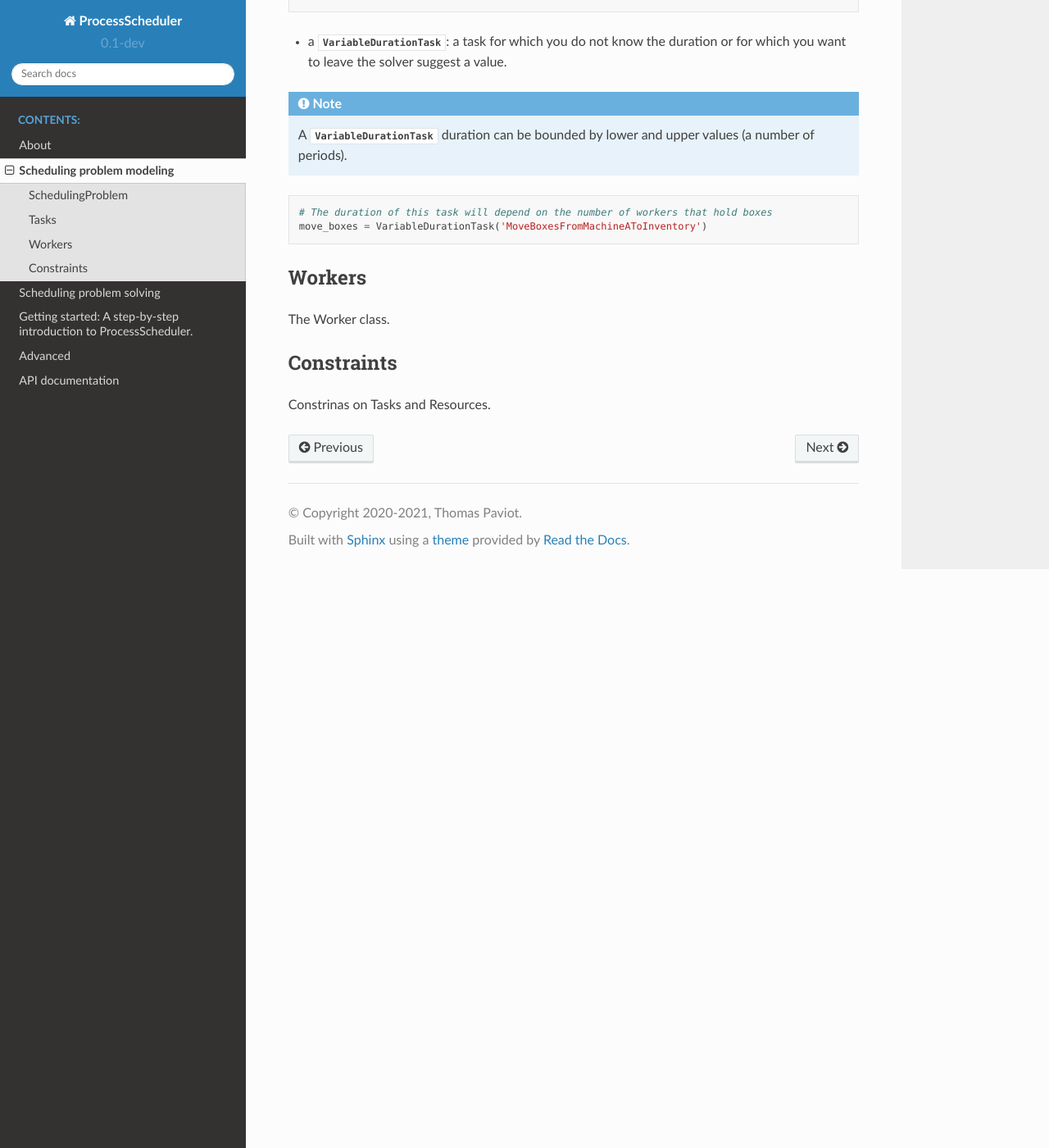
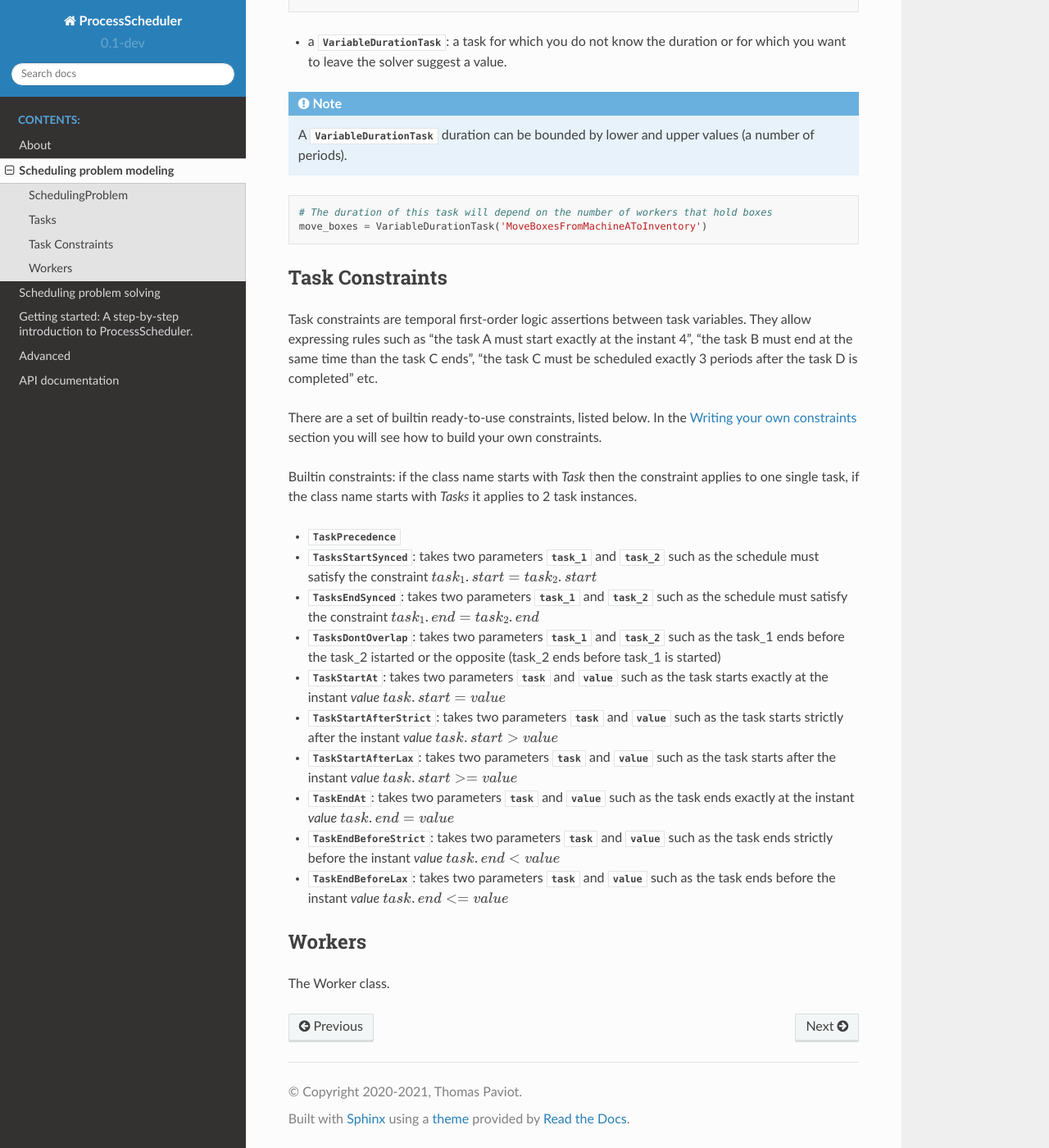
Before and after one commit to tpaviot/ProcessScheduler, a Sphinx documentation site: the page built from doc/modeling.rst, in a window 1280 px wide and 1400 px high, scrolled down 1789 px. Shown: the whole window at 82% size. Built offline with Sphinx 7.4.7 and the Read the Docs theme 2.0.0, drawn with Linux system fonts in a browser that asks for light colours; some of the changed text lies outside the part shown.

Commit message:
Doc update

```diff
--- a/doc/advanced.rst
+++ b/doc/advanced.rst
@@ -1,5 +1,7 @@
 Advanced
 ========
 
+.. _advanced-constraints:
+
 Writing your own constraints
 ----------------------------
--- a/doc/modeling.rst
+++ b/doc/modeling.rst
@@ -43,7 +43,7 @@ A :class:`Task` is defined by the three parameters:
 
 
 .. note::
-  :attr:`start`: and :attr:`end`: attributes can be constrained, but not set at the Task class instantiation.
+  :attr:`start` and :attr:`end` attributes can be constrained, but not set at the Task class instantiation.
 
 Three base Task objects can be used to represent a task:
 
@@ -70,10 +70,34 @@ Three base Task objects can be used to represent a task:
     # The duration of this task will depend on the number of workers that hold boxes
     move_boxes = VariableDurationTask('MoveBoxesFromMachineAToInventory')
 
+Task Constraints
+----------------
+Task constraints are temporal first-order logic assertions between task variables. They allow expressing rules such as "the task A must start exactly at the instant 4", "the task B must end at the same time than the task C ends", "the task C must be scheduled exactly 3 periods after the task D is completed" etc.
+
+There are a set of builtin ready-to-use constraints, listed below. In the :ref:`advanced-constraints` section you will see how to build your own constraints.
+
+Builtin constraints: if the class name starts with *Task* then the constraint applies to one single task, if the class name starts with *Tasks* it applies to 2 task instances.
+
+- :class:`TaskPrecedence`
+
+- :class:`TasksStartSynced`: takes two parameters :attr:`task_1` and :attr:`task_2` such as the schedule must satisfy the constraint :math:`task_1.start = task_2.start`
+
+- :class:`TasksEndSynced`: takes two parameters :attr:`task_1` and :attr:`task_2` such as the schedule must satisfy the constraint :math:`task_1.end = task_2.end`
+
+- :class:`TasksDontOverlap`: takes two parameters :attr:`task_1` and :attr:`task_2` such as the task_1 ends before the task_2 istarted or the opposite (task_2 ends before task_1 is started)
+
+- :class:`TaskStartAt`: takes two parameters :attr:`task` and :attr:`value` such as the task starts exactly at the instant *value* :math:`task.start = value`
+
+- :class:`TaskStartAfterStrict`: takes two parameters :attr:`task` and :attr:`value` such as the task starts strictly after the instant *value* :math:`task.start > value`
+
+- :class:`TaskStartAfterLax`: takes two parameters :attr:`task` and :attr:`value` such as the task starts after the instant *value* :math:`task.start >= value`
+
+- :class:`TaskEndAt`: takes two parameters :attr:`task` and :attr:`value` such as the task ends exactly at the instant *value* :math:`task.end = value`
+
+- :class:`TaskEndBeforeStrict`: takes two parameters :attr:`task` and :attr:`value` such as the task ends strictly before the instant *value* :math:`task.end < value`
+
+- :class:`TaskEndBeforeLax`: takes two parameters :attr:`task` and :attr:`value` such as the task ends before the instant *value* :math:`task.end <= value`
+
 Workers
 -------
 The Worker class.
-
-Constraints
------------
-Constrinas on Tasks and Resources.
```
Also changed, not shown: README.md (+4 -0 lines).
